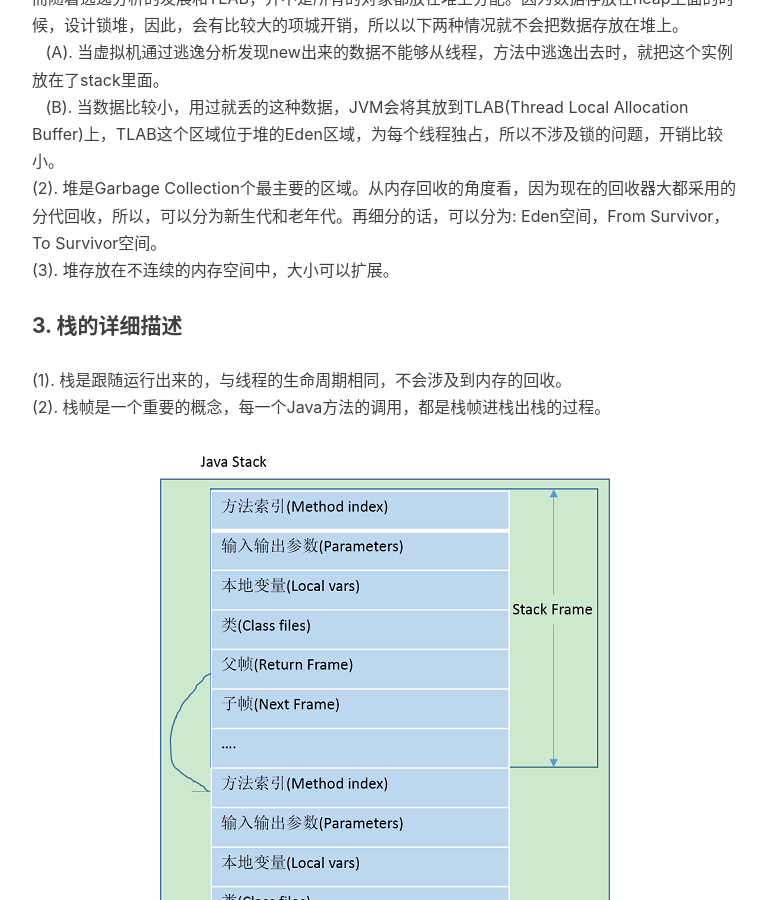
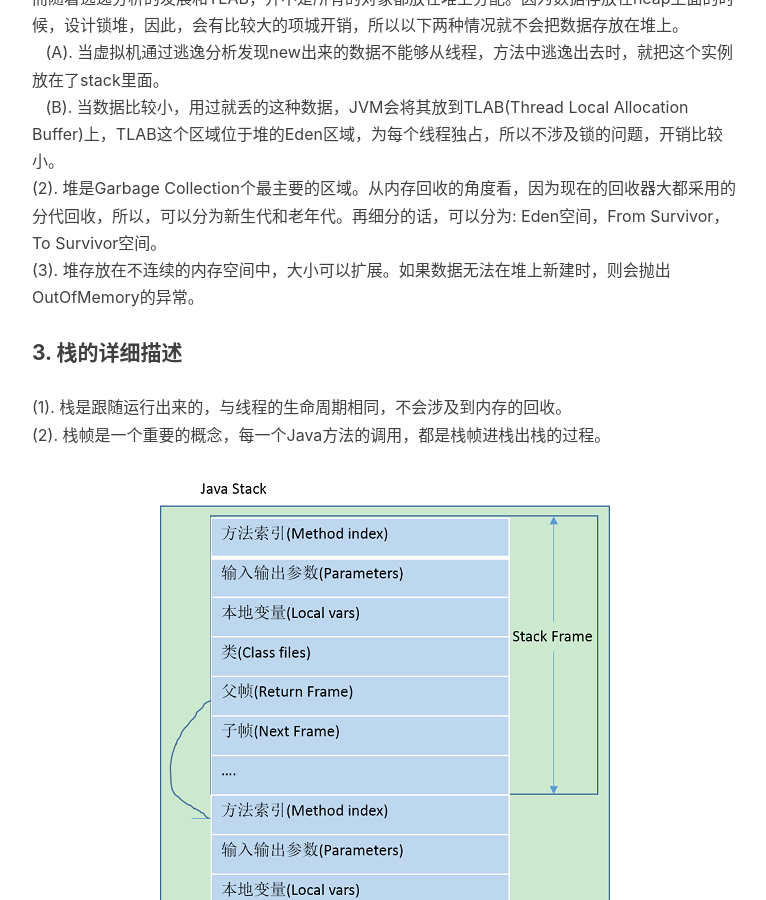
Before and after one commit to baiscjava/basicjava.github.io, a Jekyll site: the page built from _posts/2017-01-13-Java内存空间，即堆和栈的区别和使用.md, in a window 1280 px wide and 900 px high, scrolled down 1323 px. Shown: the whole window, without its empty margins (233-999 px from the left). Built offline with Jekyll 4.4.1, drawn with Linux system fonts in a browser that asks for light colours; nearby versions of some CDN libraries; comment, search, counter and statistics services are not loaded.

Commit message:
Update 2017-01-13-Java内存空间，即堆和栈的区别和使用.md

```diff
--- a/_posts/2017-01-13-Java内存空间，即堆和栈的区别和使用.md
+++ b/_posts/2017-01-13-Java内存空间，即堆和栈的区别和使用.md
@@ -30,7 +30,8 @@ The heap is the runtime data area from which memory for all class instances and
     (A). 当虚拟机通过逃逸分析发现new出来的数据不能够从线程，方法中逃逸出去时，就把这个实例放在了stack里面。<br>
     (B). 当数据比较小，用过就丢的这种数据，JVM会将其放到TLAB(Thread Local Allocation Buffer)上，TLAB这个区域位于堆的Eden区域，为每个线程独占，所以不涉及锁的问题，开销比较小。<br>
 (2). 堆是Garbage Collection个最主要的区域。从内存回收的角度看，因为现在的回收器大都采用的分代回收，所以，可以分为新生代和老年代。再细分的话，可以分为: Eden空间，From Survivor，To Survivor空间。<br>
-(3). 堆存放在不连续的内存空间中，大小可以扩展。<br>
+(3). 堆存放在不连续的内存空间中，大小可以扩展。如果数据无法在堆上新建时，则会抛出OutOfMemory的异常。<br>
+
 #### 3. 栈的详细描述
 (1). 栈是跟随运行出来的，与线程的生命周期相同，不会涉及到内存的回收。<br>
 (2). 栈帧是一个重要的概念，每一个Java方法的调用，都是栈帧进栈出栈的过程。<br>
```
